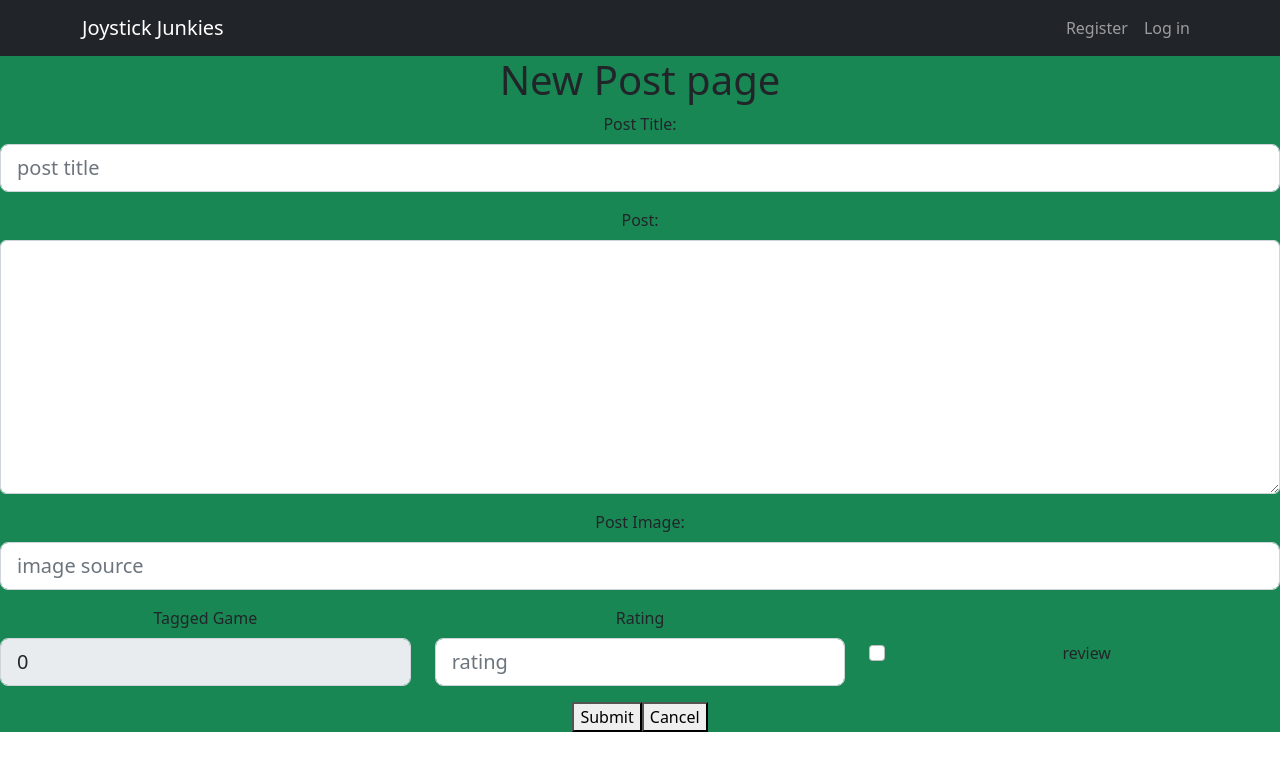
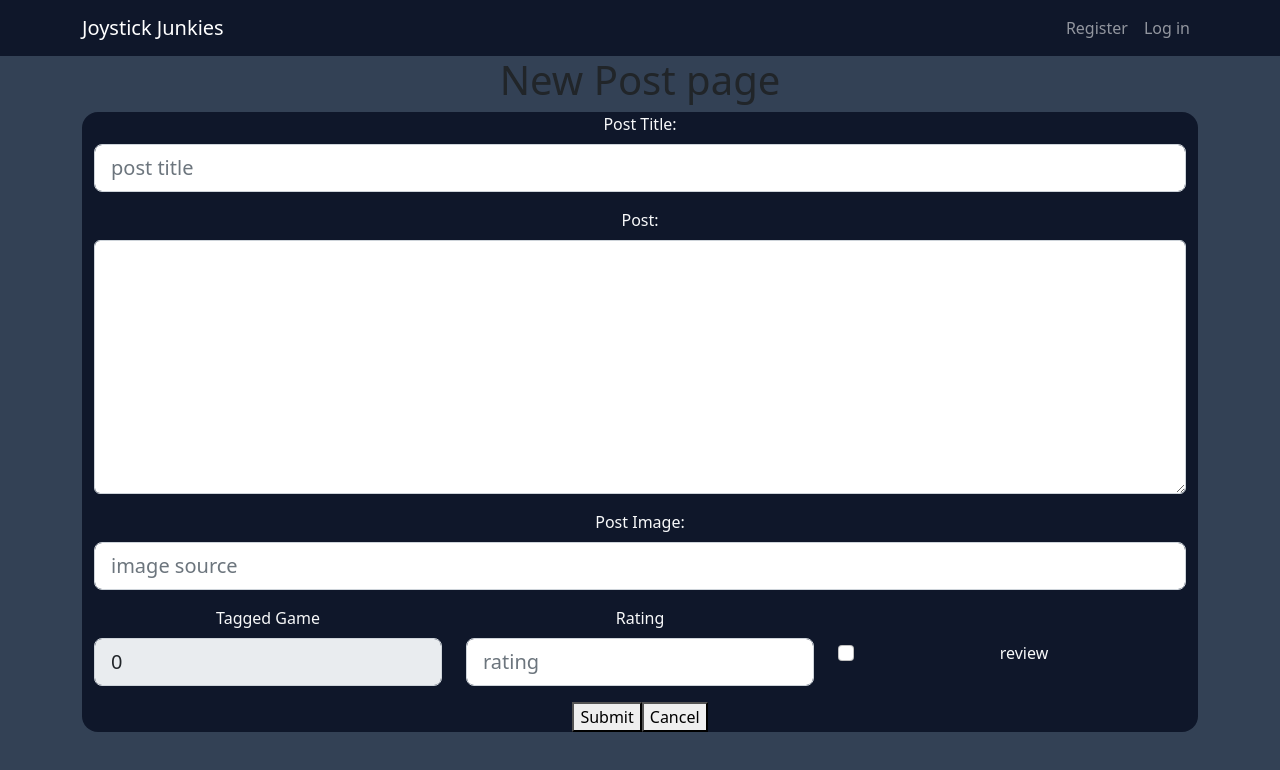
Before and after one commit to brogers-97/project3client, a React (Create React App) app: page /new in a window 1280 px wide. Shown: the top 770 px of the page. Built offline with nearby package versions, Linux system fonts and the light colour scheme.

Commit message:
Comprehensive styling pass

```diff
--- a/scss/custom.scss
+++ b/scss/custom.scss
@@ -1,5 +1,6 @@
 $primary: #0f172a;
 $secondary: #334155;
+$dark: $primary;
 
 @import "../node_modules/bootstrap/scss/functions";
 @import "../node_modules/bootstrap/scss/bootstrap";
--- a/src/App.css
+++ b/src/App.css
@@ -1,42 +1,9 @@
-body{
-  background-color: #72736e;
+html {
+  background-color: #334155;
 }
+
 .App {
   text-align: center;
-}
-.App-logo {
-  height: 40vmin;
-  pointer-events: none;
-}
-
-@media (prefers-reduced-motion: no-preference) {
-  .App-logo {
-    animation: App-logo-spin infinite 20s linear;
-  }
-}
-
-.App-header {
-  background-color: #282c34;
-  min-height: 100vh;
-  display: flex;
-  flex-direction: column;
-  align-items: center;
-  justify-content: center;
-  font-size: calc(10px + 2vmin);
-  color: white;
-}
-
-.App-link {
-  color: #61dafb;
-}
-
-@keyframes App-logo-spin {
-  from {
-    transform: rotate(0deg);
-  }
-  to {
-    transform: rotate(360deg);
-  }
 }
 
 .game-div{
--- a/src/App.js
+++ b/src/App.js
@@ -46,7 +46,7 @@ function App() {
                 <Navbar currentUser={currentUser} handleLogout={handleLogout} />
             </header>
 
-            <div className="App bg-success">
+            <div className="App bg-secondary">
                 <Routes>
                     <Route path="/" element={<Welcome />} />
 
--- a/src/components/pages/Home.jsx
+++ b/src/components/pages/Home.jsx
@@ -1,6 +1,7 @@
 import { useState, useEffect } from 'react'
 import axios from 'axios'
 import Post from '../partials/Post'
+import Container from 'react-bootstrap/Container'
 
 export default function Home() {
     const [posts, setPosts] = useState([])
@@ -18,7 +19,7 @@ export default function Home() {
     }, [])
 
     return (
-        <div>
+        <Container>
             <h1>Home page</h1>
 
             {posts.map((post) => (
@@ -28,6 +29,6 @@ export default function Home() {
                     </a>
                 </div>
             ))}
-        </div>
+        </Container>
     )
 }
--- a/src/components/pages/New.jsx
+++ b/src/components/pages/New.jsx
@@ -1,28 +1,16 @@
 import React, { useState, useEffect } from 'react'
 import PostForm from '../partials/PostForm'
 import axios from 'axios'
-import { Link } from 'react-router-dom'
 import { useNavigate } from 'react-router-dom'
+import Container from 'react-bootstrap/Container'
 
 export default function New() {
-    const [postData, setPostData] = useState([])
     const navigate = useNavigate()
-
-    // useEffect(() => {
-    //     const url = `${process.env.REACT_APP_SERVER_URL}`
-    //     axios.get(url)
-    //     .then(response => {
-    //         setPostData()
-
-    //     })
-    //     .catch(console.warn)
-    // })
 
     const handleSubmit = async (e, form) => {
         e.preventDefault()
         try {
             const token = localStorage.getItem('jwt')
-            // make the auth headers
             const options = {
                 headers: {
                     Authorization: token,
@@ -33,7 +21,6 @@ export default function New() {
                 form,
                 options
             )
-            // const userPosts = await axios.get(`${process.env.REACT_APP_SERVER_URL}/posts`)
             navigate(`/posts/${response.data}`)
         } catch (error) {
             console.log(error)
@@ -51,7 +38,12 @@ export default function New() {
     return (
         <div>
             <h1>New Post page</h1>
-            <PostForm initialState={initialState} handleSubmit={handleSubmit} />
+            <Container>
+                <PostForm
+                    initialState={initialState}
+                    handleSubmit={handleSubmit}
+                />
+            </Container>
         </div>
     )
 }
--- a/src/components/pages/PostDetails.jsx
+++ b/src/components/pages/PostDetails.jsx
@@ -2,8 +2,6 @@ import { useState, useEffect } from 'react'
 import { useNavigate, useParams } from 'react-router-dom'
 import axios from 'axios'
 import Container from 'react-bootstrap/Container'
-import Row from 'react-bootstrap/Row'
-import Col from 'react-bootstrap/Col'
 import Post from '../partials/Post'
 import PostForm from '../partials/PostForm'
 
@@ -71,15 +69,9 @@ export default function PostDetails() {
 
     const loaded = (
         <>
-            <Row>
-                <Col />
-                <Col md="auto">
                 <Post post={post} author={'Andrew'} />
                 {/* need to lock this button to the logged-in user if they are the author of the post */}
                 <button onClick={() => setShowForm(true)}>Edit</button>
-                </Col>
-                <Col />
-            </Row>
         </>
     )
 
--- a/src/components/partials/Navbar.jsx
+++ b/src/components/partials/Navbar.jsx
@@ -20,7 +20,7 @@ export default function Navbar({ currentUser, handleLogout }) {
             </Dropdown>
             <Nav.Link href="/search">Search</Nav.Link>
             <Nav.Link href="/profile">Profile</Nav.Link>
-            <Nav.Link href="#" onClick={handleLogout}>
+            <Nav.Link href="/" onClick={handleLogout}>
                 Log Out
             </Nav.Link>
         </>
--- a/src/components/partials/Post.jsx
+++ b/src/components/partials/Post.jsx
@@ -1,11 +1,11 @@
 import Comments from './Comments'
+import Container from "react-bootstrap/Container"
 
 export default function Post({ post, author }) {
-    const border = { border: '1px solid black' }
 
     return (
-        <div style={border}>
-            <article className="bg-primary text-light rounded-4">
+        <Container className="bg-primary text-light rounded-4 mb-4">
+            <article>
                 <h2 className="fw-bolder mb-1">{post.postTitle}</h2>
                 {/* Slice operation below truncates the post document
                 createdAt property to show just YYYY/MM/DD */}
@@ -18,6 +18,6 @@ export default function Post({ post, author }) {
             </article>
 
             <Comments />
-        </div>
+        </Container>
     )
 }
--- a/src/components/partials/PostForm.jsx
+++ b/src/components/partials/PostForm.jsx
@@ -2,6 +2,7 @@ import { useState } from 'react'
 import Form from 'react-bootstrap/Form'
 import Row from 'react-bootstrap/Row'
 import Col from 'react-bootstrap/Col'
+import Container from 'react-bootstrap/Container'
 
 export default function PostForm(props) {
     /*{
@@ -81,7 +82,7 @@ export default function PostForm(props) {
     )
 
     return (
-        <>
+        <Container className="bg-primary text-light rounded-4">
             <Form onSubmit={(e) => props.handleSubmit(e, formData)}>
                 <Form.Group className="mb-3" controlId="postTitle">
                     <Form.Label>Post Title:</Form.Label>
@@ -131,6 +132,6 @@ export default function PostForm(props) {
                 <button type="submit">Submit</button>
                 <button onClick={props.handleCancel}> Cancel </button>
             </Form>
-        </>
+        </Container>
     )
 }
```
Also changed, not shown: src/custom.css. Lines whose indentation alone changed are shown as unchanged.
